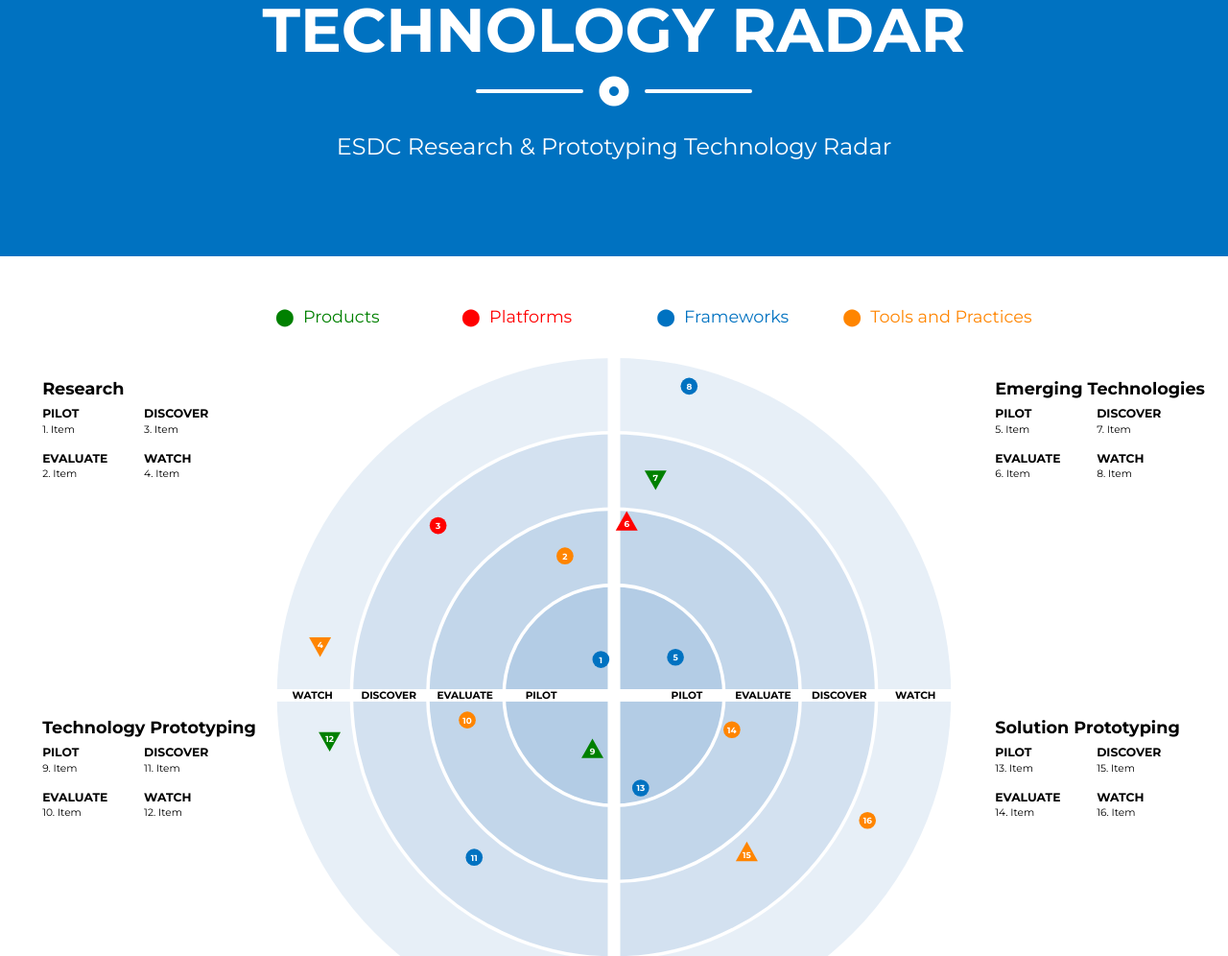
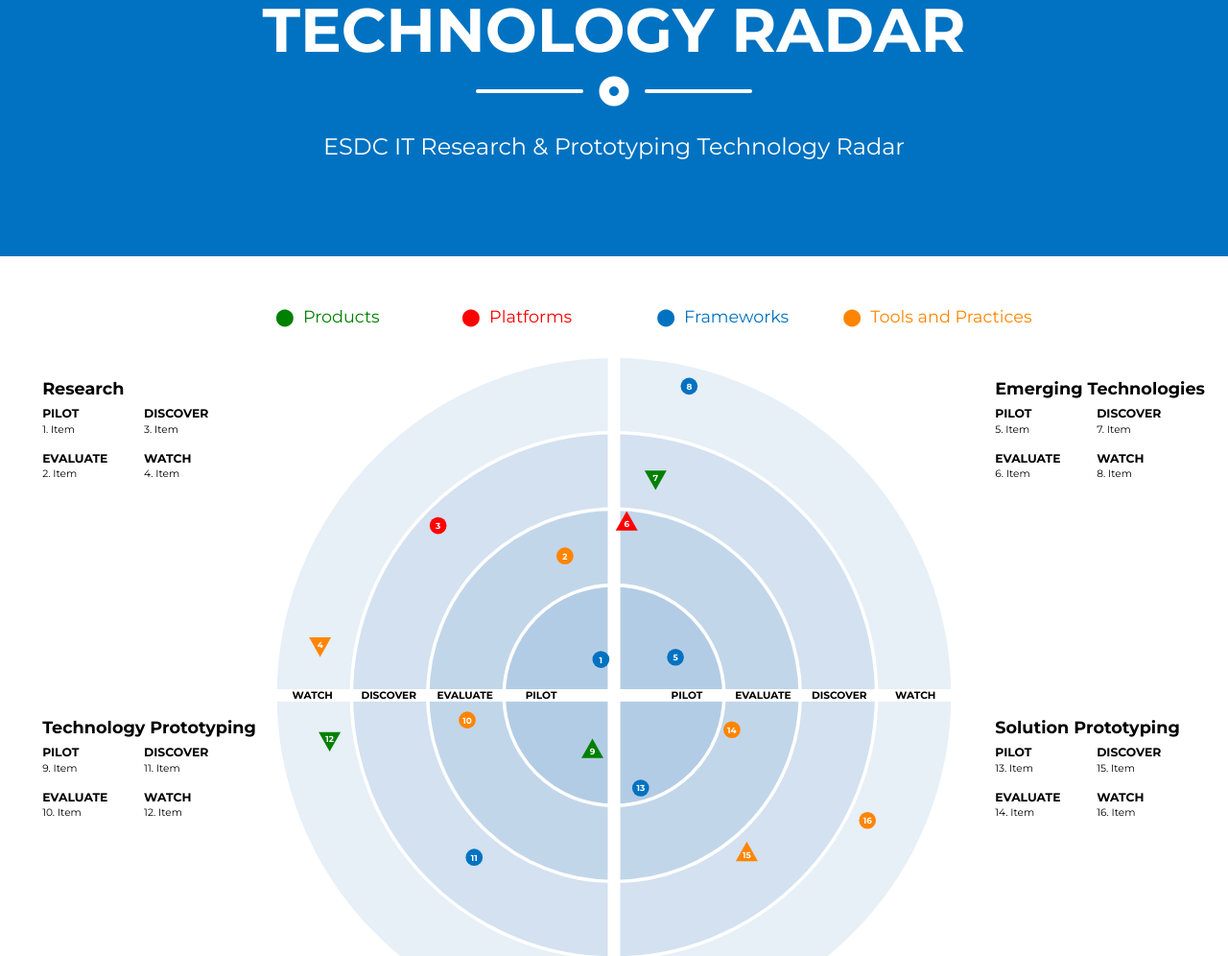
Before and after one commit to ryanwayca/rp-tech-radar-old-to-delete, a plain HTML site: page index.html in a window 1280 px wide. Shown: the part 485-1481 px from the top of the page at 96% size. Drawn offline with nearby package versions, Linux system fonts and the light colour scheme.

Commit message:
Add files via upload

```diff
--- a/index.html
+++ b/index.html
@@ -82,7 +82,7 @@
       </div>
 
       <!-- Masthead Subheading -->
-      <p class="masthead-subheading font-weight-light mb-0">ESDC Research & Prototyping Technology Radar</p>
+      <p class="masthead-subheading font-weight-light mb-0">ESDC IT Research & Prototyping Technology Radar</p>
 
     </div>
   </header>
--- a/radar.js
+++ b/radar.js
@@ -340,6 +340,14 @@
       .style("font-family", "Montserrat")
       .style("font-size", "18");
 
+    radar.append("text")
+      .attr("transform", translate(-footer_offset.x-350, footer_offset.y))
+      .text("* Zoom in as needed on mobile devices.")
+      .attr("xml:space", "preserve")
+      .attr("text-anchor", "start")
+      .style("font-family", "Montserrat")
+      .style("font-size", "18");
+
     // color legend
     radar.append("text")
       .attr("transform", translate(colorLegend_offset.x-400, title_offset.y-20))
```
